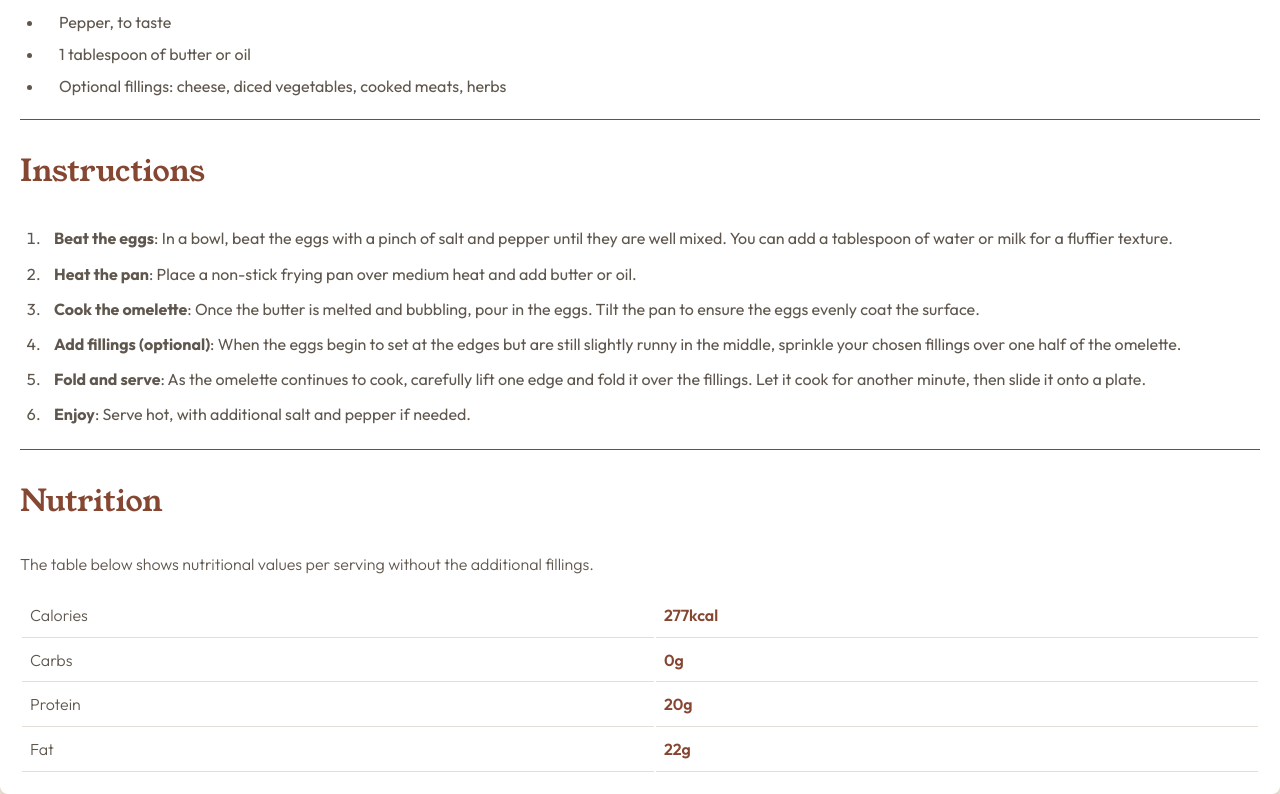
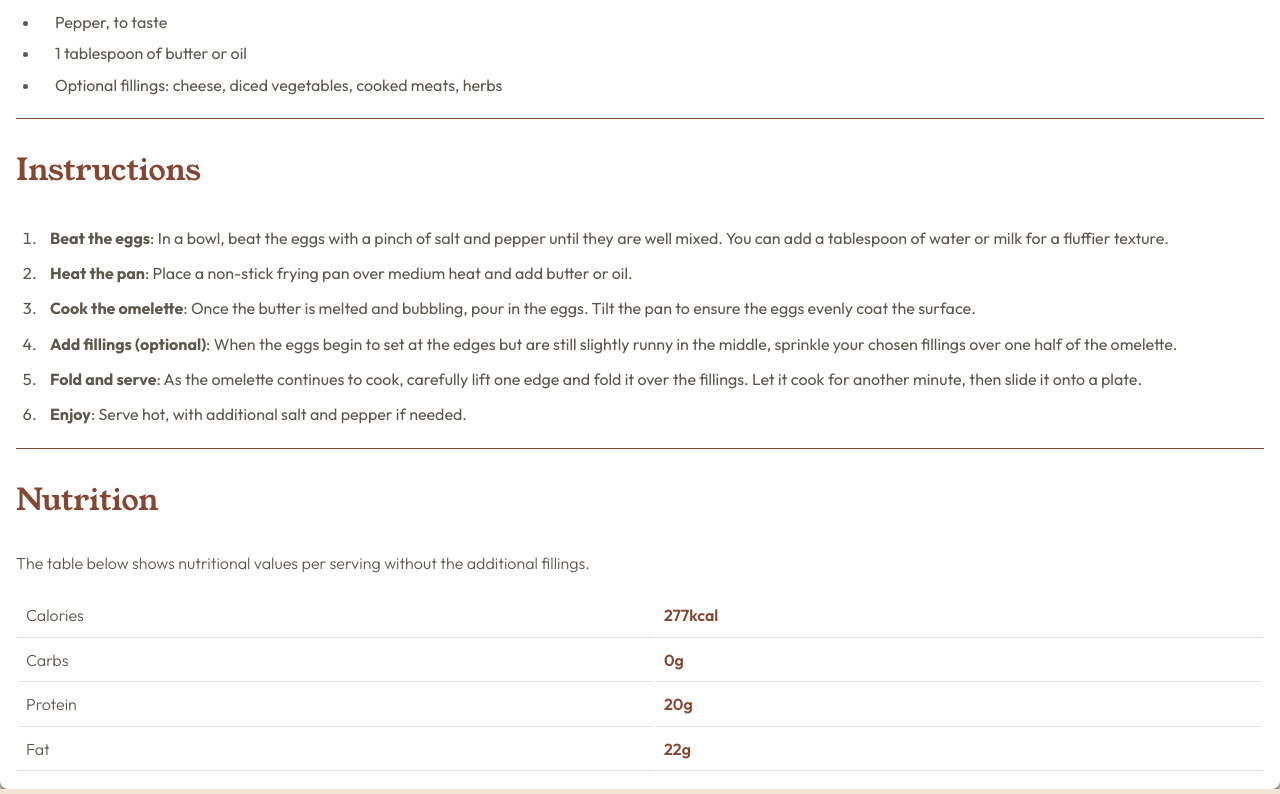
Before and after one commit to Diego03062003/recipe-page-main, a plain HTML site: page index.html in a window 1280 px wide. Shown: the part 1006-1800 px from the top of the page. Drawn offline with Linux system fonts and the light colour scheme.

Commit message:
Correcciones 1

```diff
--- a/estilos.css
+++ b/estilos.css
@@ -34,8 +34,8 @@ body {
 article {
     background-color: var(--White);
     border-radius: 8px;
-    box-shadow: 0 4px 6px rgba(0, 0, 0, 0.1);
-    padding: 20px;
+    box-shadow: 0 4px 6px var(--Stone600);
+    padding: 1rem;
     max-width: 1440px;
     min-width: 320px;
 }
@@ -121,7 +121,7 @@ article .tabla-nutricion table tr td:last-child {
     font-weight: 600;
 
 }
-article .tabla-nutricion table td {
+article .tabla-nutricion table tr td {
     padding: 8px;
     border-bottom: 1px solid var(--Stone150);
 }
```
